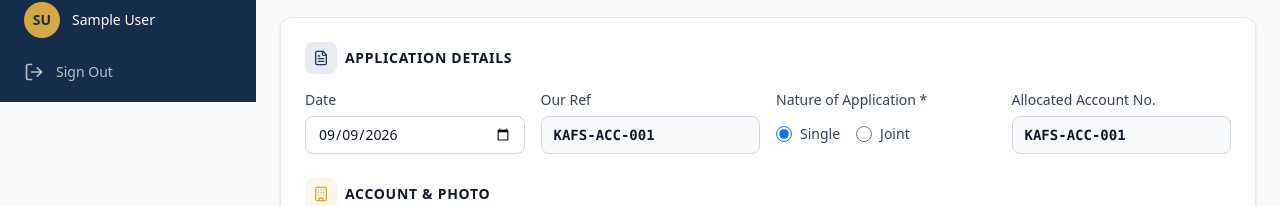
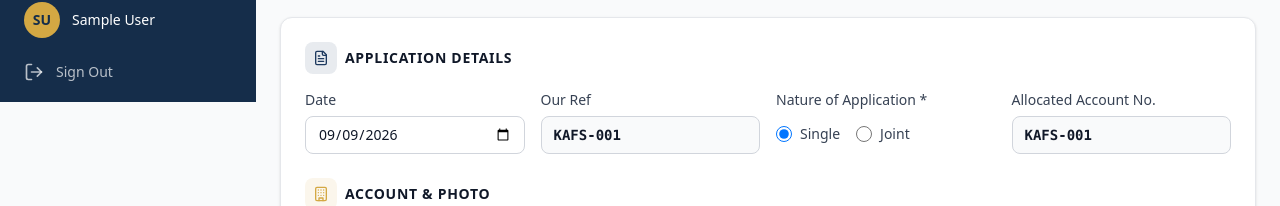
Before and after one commit to nobertahumuza/KAFS-MIS, a Next.js app: page /accounts in a window 1280 px wide. Shown: the part 151-357 px from the top of the page. Built offline with nearby package versions, Linux system fonts and the light colour scheme; no server answers; the database is empty; sample sign-in values are in the browser's storage.

Commit message:
fix: account numbers now use KAFS-001 format matching member codes

```diff
--- a/src/app/(dashboard)/accounts/page.tsx
+++ b/src/app/(dashboard)/accounts/page.tsx
@@ -135,8 +135,8 @@ export default function AccountsPage() {
   useEffect(() => {
     fetch("/api/accounts/next-code")
       .then((res) => res.json())
-      .then((d) => setNextAccountNo(d.code || "KAFS-ACC-001"))
-      .catch(() => setNextAccountNo("KAFS-ACC-001"))
+      .then((d) => setNextAccountNo(d.code || "KAFS-001"))
+      .catch(() => setNextAccountNo("KAFS-001"))
 
     fetch("/api/members?pageSize=1000")
       .then((res) => res.json())
--- a/src/app/api/accounts/next-code/route.ts
+++ b/src/app/api/accounts/next-code/route.ts
@@ -18,6 +18,6 @@ export async function GET() {
     return NextResponse.json({ code: generateAccountNo(nextIndex) })
   } catch (error) {
     console.error("Next account number error:", error)
-    return NextResponse.json({ code: "KAFS-ACC-001" })
+    return NextResponse.json({ code: "KAFS-001" })
   }
 }
--- a/src/lib/utils.ts
+++ b/src/lib/utils.ts
@@ -30,7 +30,7 @@ export function generateMemberCode(index: number): string {
 }
 
 export function generateAccountNo(index: number): string {
-  return `KAFS-ACC-${String(index).padStart(3, '0')}`
+  return `KAFS-${String(index).padStart(3, '0')}`
 }
 
 export function generateLoanCode(index: number): string {
```
